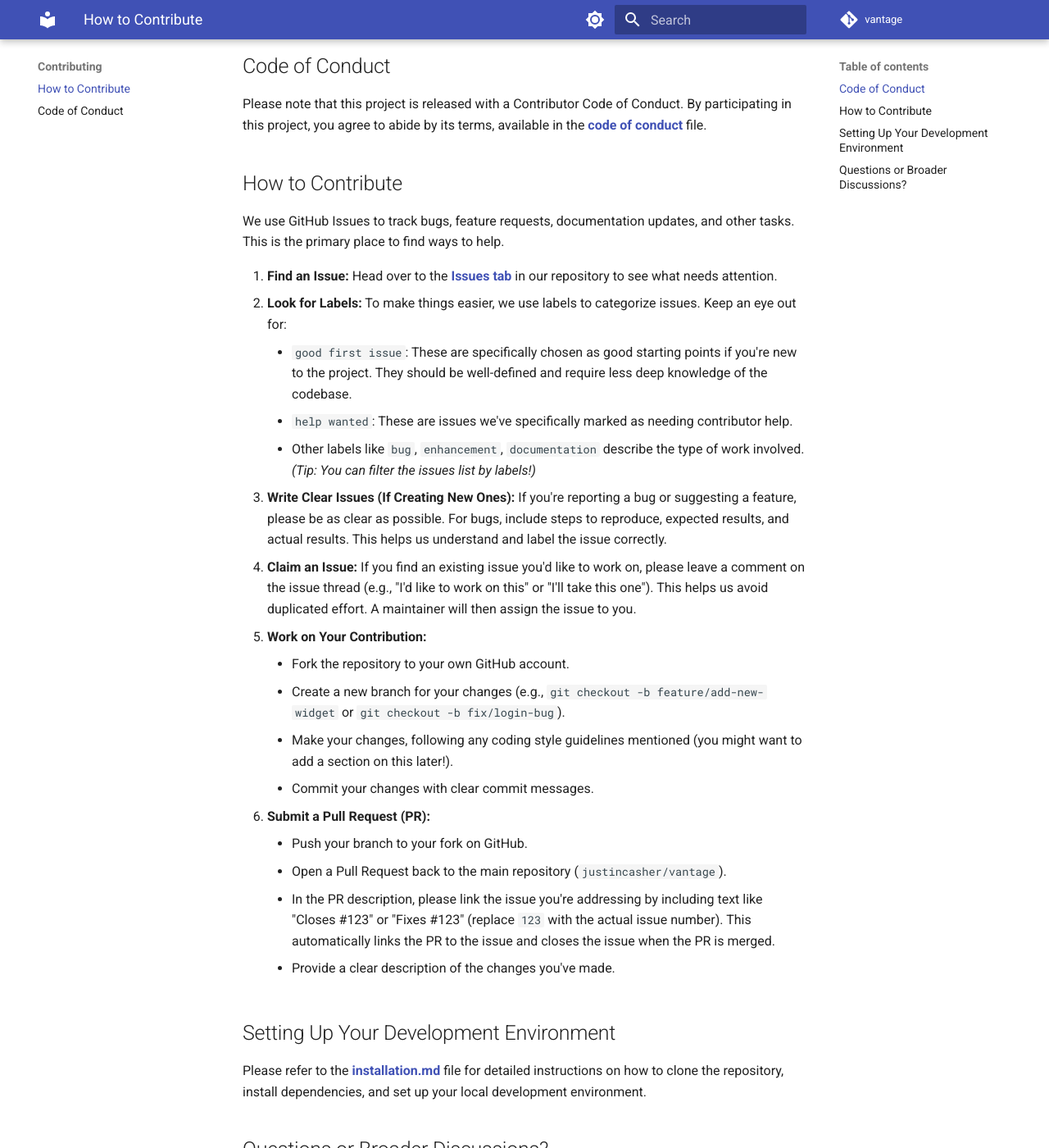
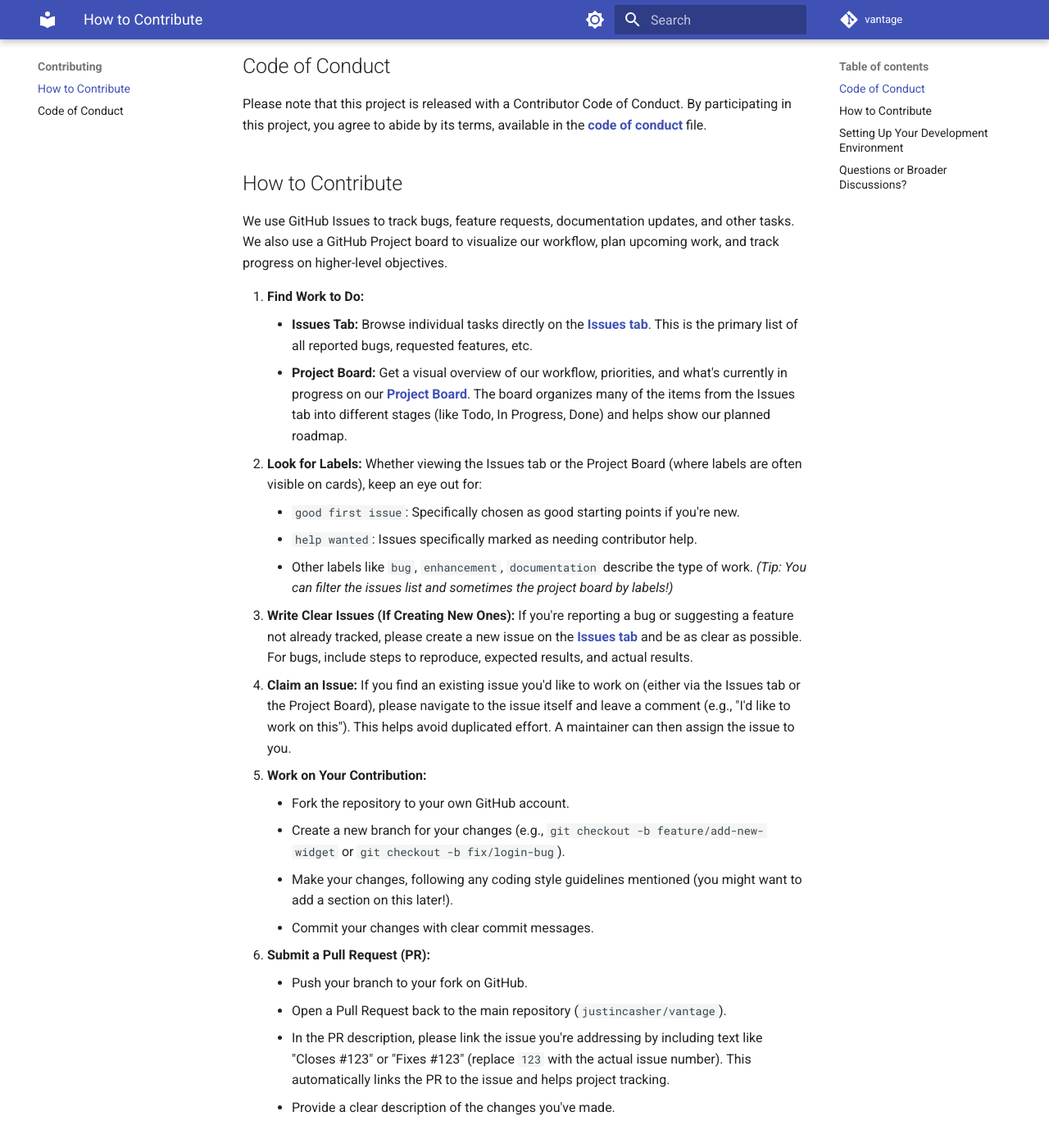
Before and after one commit to justincasher/vantage, an MkDocs documentation site: the page built from docs/contributing.md, in a window 1280 px wide and 1400 px high, scrolled down 281 px. Shown: the whole window at 82% size. Built offline with MkDocs 1.6.1 and Material for MkDocs 9.7.7, drawn with Linux system fonts in a browser that asks for light colours; comment, search, counter and statistics services are not loaded; some of the changed text lies outside the part shown.

Commit message:
Docs: Add Project board info to contributing.md
Update the contributing guide to include information about the
newly added GitHub Project board.

This change aims to:
- Inform contributors about the Project board's existence and purpose (visualizing workflow, priorities, roadmap).
- Provide a direct link to the board view.
- Clarify how the board complements the existing Issues tab for finding and understanding tasks within the contribution workflow.

```diff
--- a/docs/contributing.md
+++ b/docs/contributing.md
@@ -8,15 +8,17 @@ Please note that this project is released with a Contributor Code of Conduct. By
 
 ## How to Contribute
 
-We use GitHub Issues to track bugs, feature requests, documentation updates, and other tasks. This is the primary place to find ways to help.
+We use GitHub Issues to track bugs, feature requests, documentation updates, and other tasks. We also use a GitHub Project board to visualize our workflow, plan upcoming work, and track progress on higher-level objectives.
 
-1.  **Find an Issue:** Head over to the [**Issues tab**](https://github.com/justincasher/vantage/issues) in our repository to see what needs attention.
-2.  **Look for Labels:** To make things easier, we use labels to categorize issues. Keep an eye out for:
-    * `good first issue`: These are specifically chosen as good starting points if you're new to the project. They should be well-defined and require less deep knowledge of the codebase.
-    * `help wanted`: These are issues we've specifically marked as needing contributor help.
-    * Other labels like `bug`, `enhancement`, `documentation` describe the type of work involved. *(Tip: You can filter the issues list by labels!)*
-3.  **Write Clear Issues (If Creating New Ones):** If you're reporting a bug or suggesting a feature, please be as clear as possible. For bugs, include steps to reproduce, expected results, and actual results. This helps us understand and label the issue correctly.
-4.  **Claim an Issue:** If you find an existing issue you'd like to work on, please leave a comment on the issue thread (e.g., "I'd like to work on this" or "I'll take this one"). This helps us avoid duplicated effort. A maintainer will then assign the issue to you.
+1.  **Find Work to Do:**
+    * **Issues Tab:** Browse individual tasks directly on the [**Issues tab**](https://github.com/justincasher/vantage/issues). This is the primary list of all reported bugs, requested features, etc.
+    * **Project Board:** Get a visual overview of our workflow, priorities, and what's currently in progress on our [**Project Board**](https://github.com/users/justincasher/projects/1/views/1). The board organizes many of the items from the Issues tab into different stages (like Todo, In Progress, Done) and helps show our planned roadmap.
+2.  **Look for Labels:** Whether viewing the Issues tab or the Project Board (where labels are often visible on cards), keep an eye out for:
+    * `good first issue`: Specifically chosen as good starting points if you're new.
+    * `help wanted`: Issues specifically marked as needing contributor help.
+    * Other labels like `bug`, `enhancement`, `documentation` describe the type of work. *(Tip: You can filter the issues list and sometimes the project board by labels!)*
+3.  **Write Clear Issues (If Creating New Ones):** If you're reporting a bug or suggesting a feature not already tracked, please create a new issue on the [**Issues tab**](https://github.com/justincasher/vantage/issues) and be as clear as possible. For bugs, include steps to reproduce, expected results, and actual results.
+4.  **Claim an Issue:** If you find an existing issue you'd like to work on (either via the Issues tab or the Project Board), please navigate to the issue itself and leave a comment (e.g., "I'd like to work on this"). This helps avoid duplicated effort. A maintainer can then assign the issue to you.
 5.  **Work on Your Contribution:**
     * Fork the repository to your own GitHub account.
     * Create a new branch for your changes (e.g., `git checkout -b feature/add-new-widget` or `git checkout -b fix/login-bug`).
@@ -25,7 +27,7 @@ We use GitHub Issues to track bugs, feature requests, documentation updates, and
 6.  **Submit a Pull Request (PR):**
     * Push your branch to your fork on GitHub.
     * Open a Pull Request back to the main repository (`justincasher/vantage`).
-    * In the PR description, please link the issue you're addressing by including text like "Closes #123" or "Fixes #123" (replace `123` with the actual issue number). This automatically links the PR to the issue and closes the issue when the PR is merged.
+    * In the PR description, please link the issue you're addressing by including text like "Closes #123" or "Fixes #123" (replace `123` with the actual issue number). This automatically links the PR to the issue and helps project tracking.
     * Provide a clear description of the changes you've made.
 
 ## Setting Up Your Development Environment
@@ -35,6 +37,6 @@ Please refer to the [**installation.md**](installation.md) file for detailed ins
 ## Questions or Broader Discussions?
 
 * For questions related to a **specific issue or Pull Request**, please use the comment section directly on GitHub within that issue/PR.
-* For **broader ideas, strategic discussions, or if you're unsure where to start** and want to connect with the project lead, feel free to email **Justin Asher** directly at **justinchadwickasher@gmail.com**.
+* For **broader ideas, strategic discussions about the project's direction (which you might see reflected on the Project Board), or if you're unsure where to start** and want to connect with the project lead, feel free to email **Justin Asher** directly at **justinchadwickasher@gmail.com**.
 
 Thank you for considering contributing!
```
